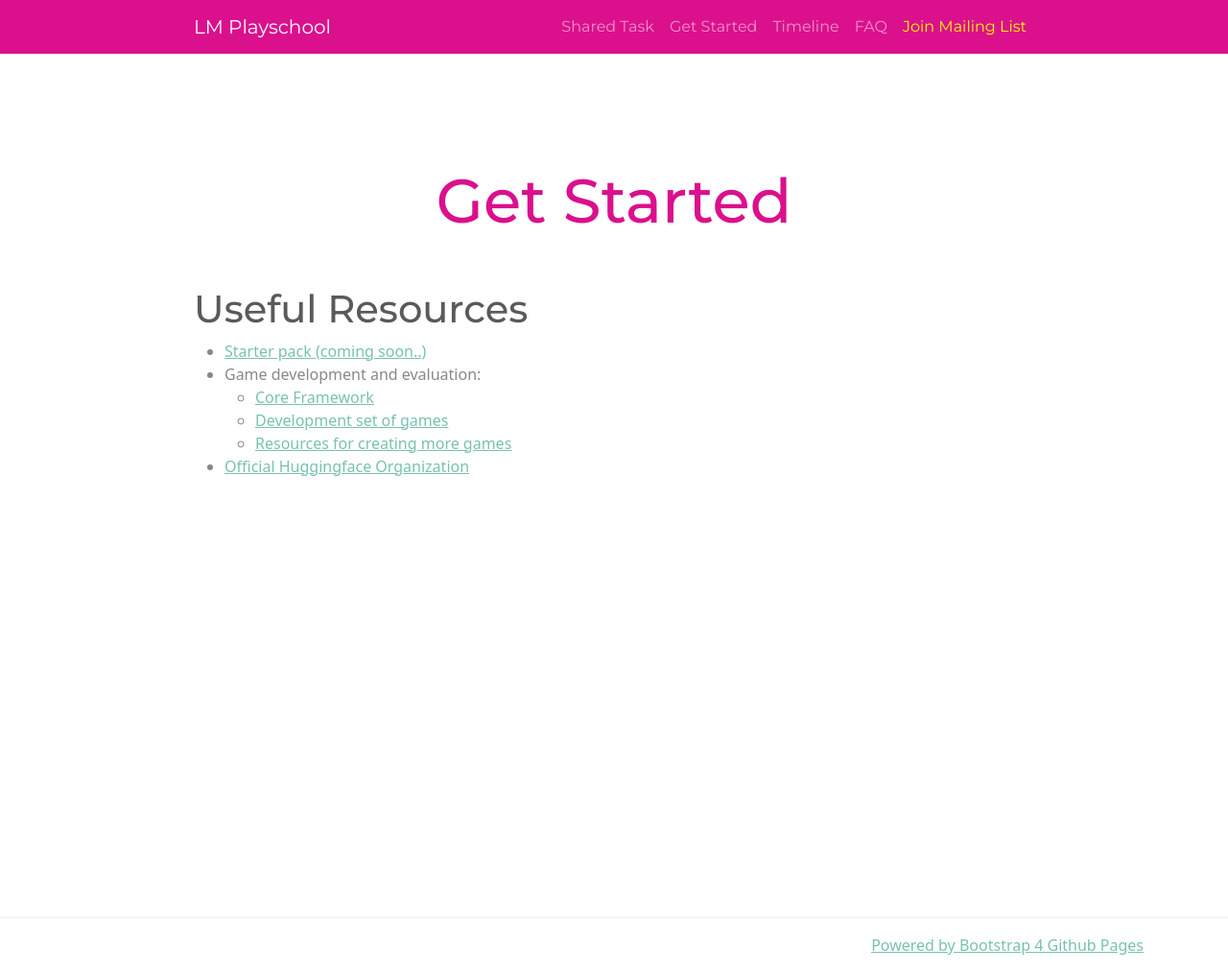
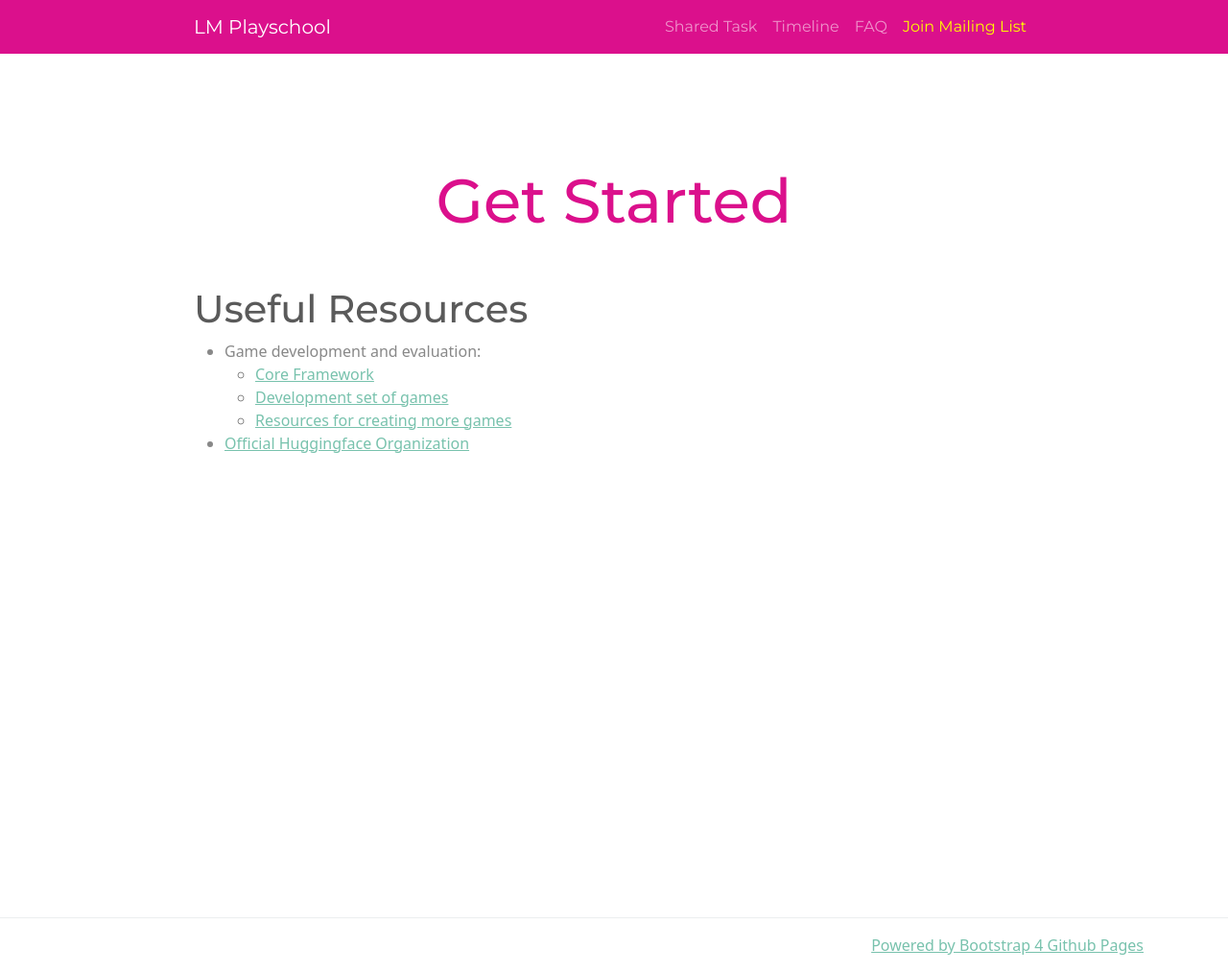
Before and after one commit to lm-playschool/lm-playschool.github.io, a Jekyll site: the page built from get-started.md, in a window 1280 px wide. Shown: the whole page at 96% size. Built offline with Jekyll 4.4.1, drawn with Linux system fonts in a browser that asks for light colours; our own code applies the rules of GitHub Pages for plain Markdown files.

Commit message:
Hide Get Started section

```diff
--- a/_includes/header.html
+++ b/_includes/header.html
@@ -22,9 +22,9 @@
         <li class="nav-item">
           <a class="nav-link" href="{{ site.challenge_url }}">Shared Task</a>
         </li>
-        <li class="nav-item">
+        <!-- <li class="nav-item">
           <a class="nav-link" href="{{ site.get_started_url }}">Get Started</a>
-        </li>
+        </li> -->
         <li class="nav-item">
           <a class="nav-link" href="{{ site.timeline_url }}">Timeline</a>
         </li>
--- a/get-started.md
+++ b/get-started.md
@@ -3,7 +3,7 @@ layout: get-started
 ---
 # Useful Resources
 
-* [Starter pack (coming soon..)](https://github.com/lm-playpen/playpen)
+<!-- * [Starter pack (coming soon..)](https://github.com/lm-playpen/playpen) -->
 * Game development and evaluation:
   * [Core Framework](https://github.com/clembench/clemcore)
   * [Development set of games](https://github.com/clembench/clembench)
```
